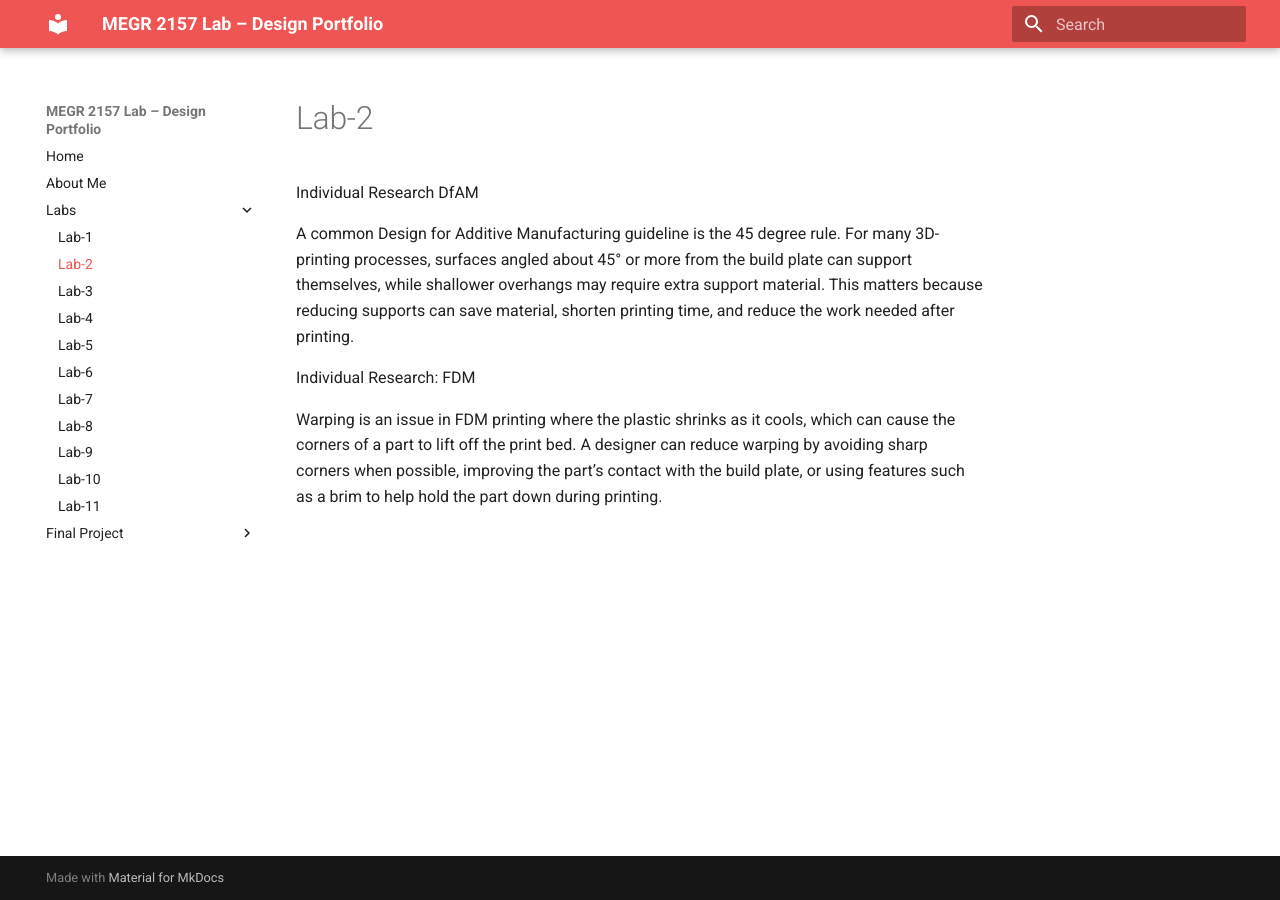
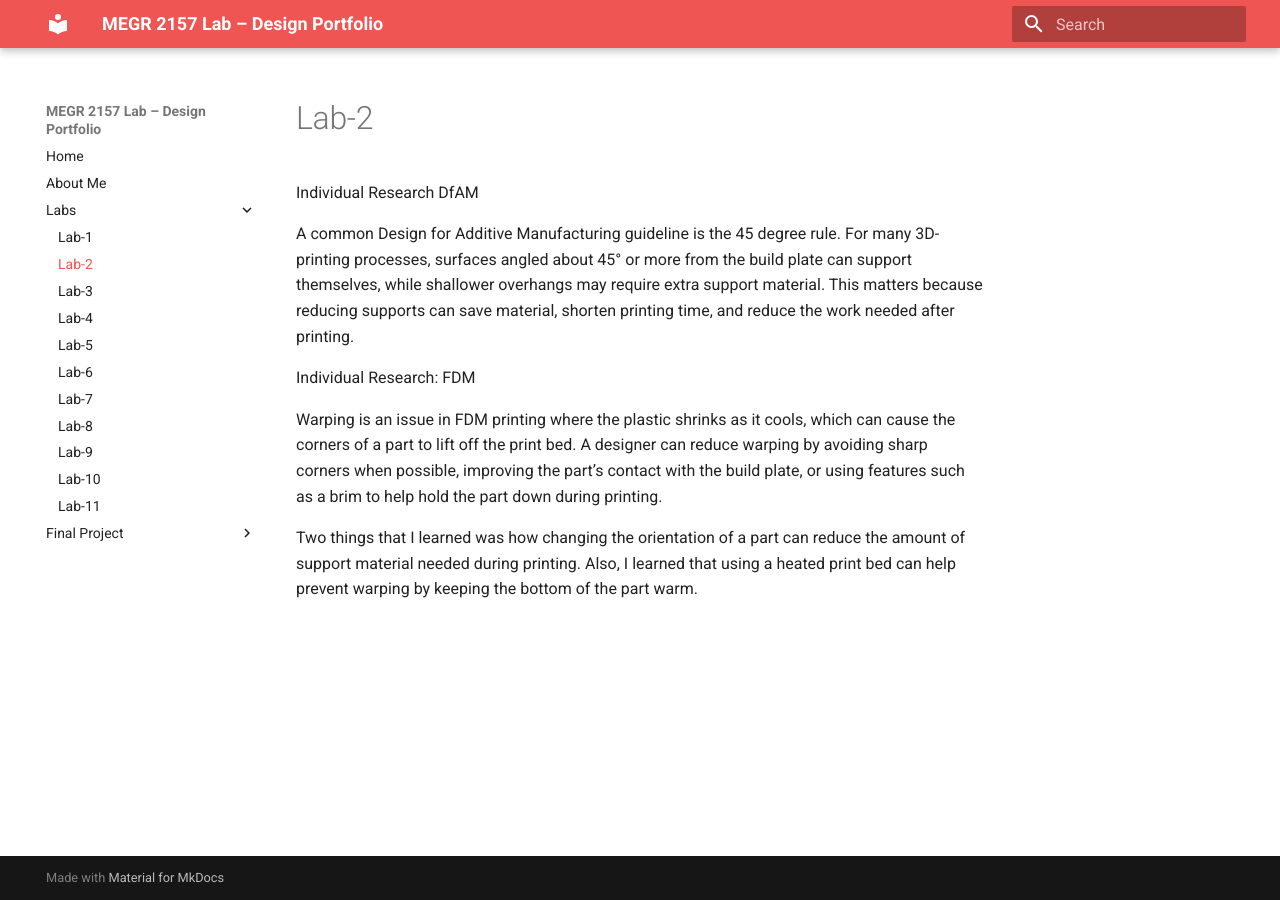
Before and after one commit to aalhadd7/Alhaddad-s-MECH2157-Lab-Portfolio, an MkDocs documentation site: the page built from docs/Labs/L02/index.md, in a window 1280 px wide. Built offline with MkDocs 1.6.1 and Material for MkDocs 9.7.7, drawn with Linux system fonts in a browser that asks for light colours.

Commit message:
Update index.md

```diff
--- a/docs/Labs/L02/index.md
+++ b/docs/Labs/L02/index.md
@@ -5,3 +5,5 @@ A common Design for Additive Manufacturing guideline is the 45 degree rule. For
 Individual Research: FDM
 
 Warping is an issue in FDM printing where the plastic shrinks as it cools, which can cause the corners of a part to lift off the print bed. A designer can reduce warping by avoiding sharp corners when possible, improving the part’s contact with the build plate, or using features such as a brim to help hold the part down during printing.
+
+Two things that I learned was how changing the orientation of a part can reduce the amount of support material needed during printing. Also, I learned that using a heated print bed can help prevent warping by keeping the bottom of the part warm.
```
